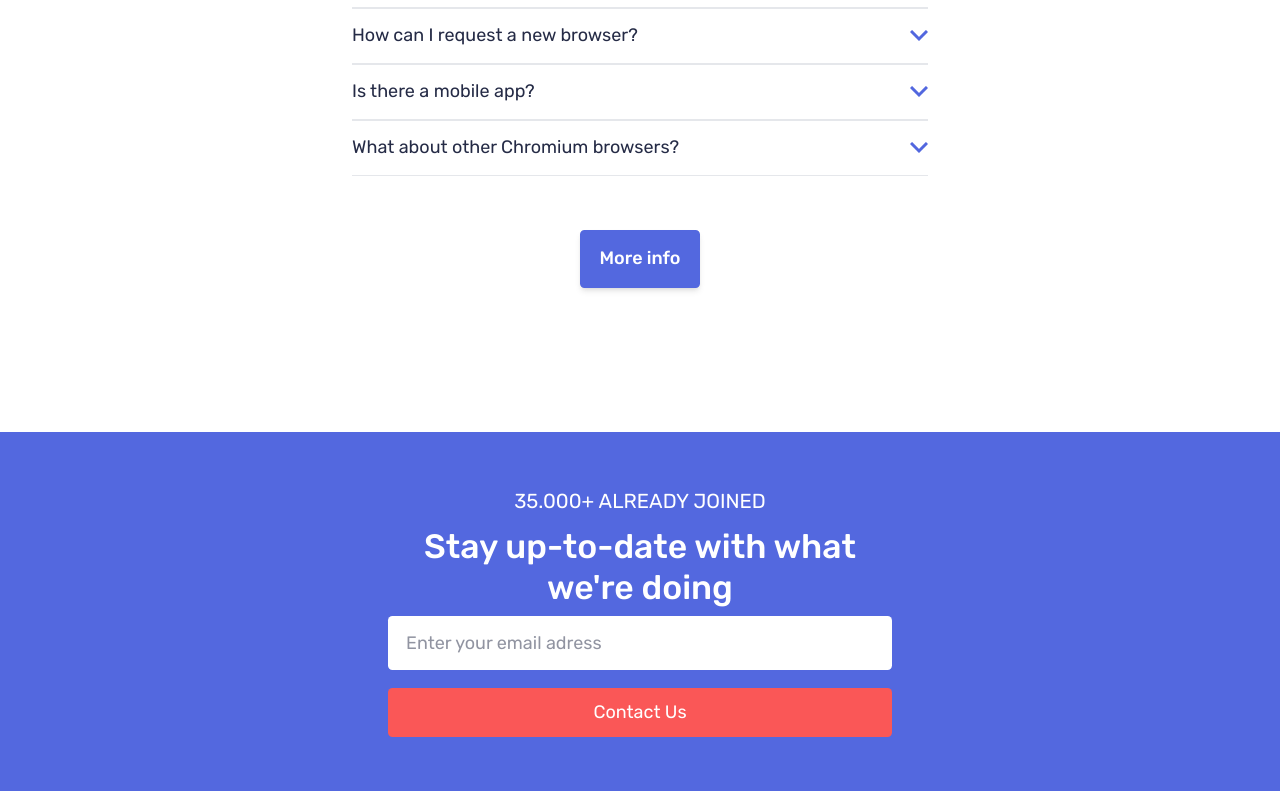
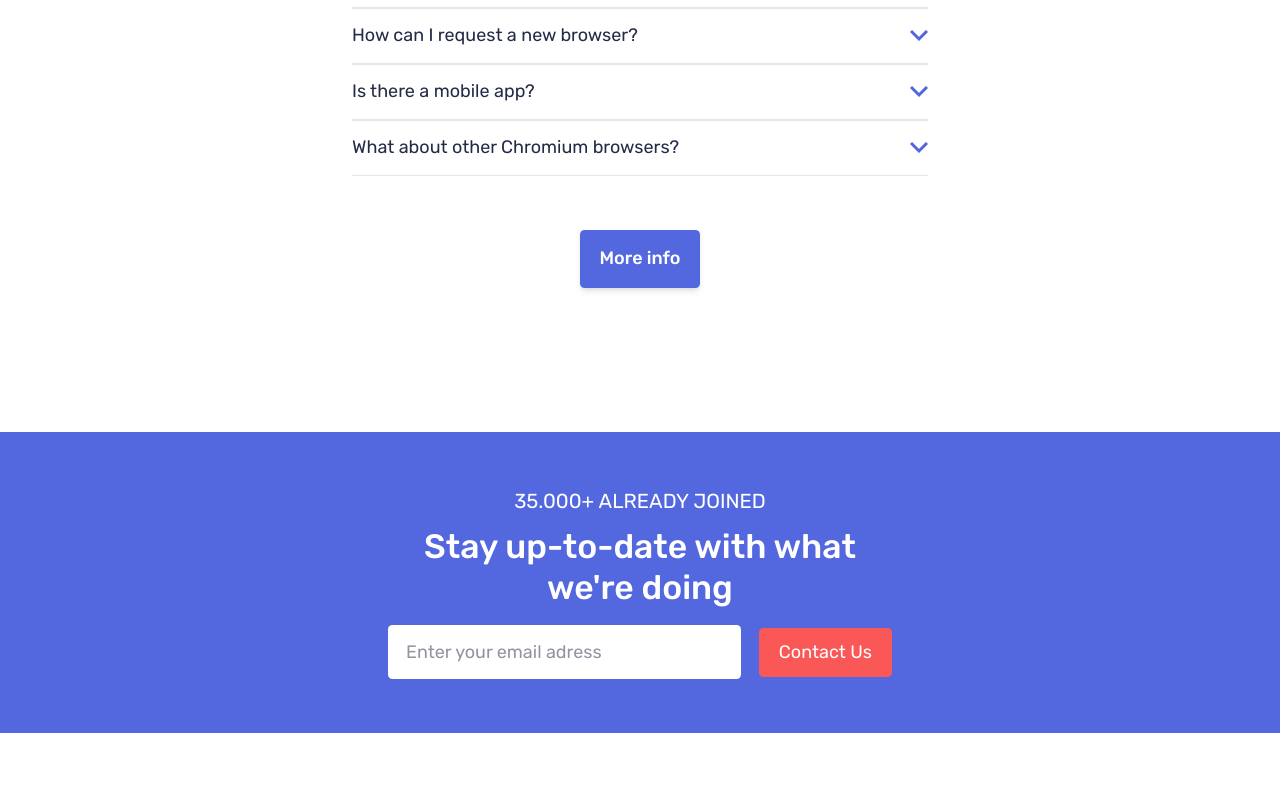
Before and after one commit to Kamil-Budzik/Bookmark-landing-page, a Next.js app: page / in a window 1280 px wide. Shown: the part 3180-3980 px from the top of the page. After the commit the page ends 3922 px from the top, so only its background shows below. Built offline with nearby package versions, Linux system fonts and the light colour scheme.

Commit message:
chore: Add desktop styles

```diff
--- a/src/components/Newsletter.tsx
+++ b/src/components/Newsletter.tsx
@@ -10,13 +10,16 @@ const Newsletter = () => {
             Stay up-to-date with what we're doing
           </h3>
         </header>
-        <form className="flex flex-col">
+        <form className="flex flex-col md:mt-4 md:flex-row md:items-center md:justify-between">
           <input
-            className="rounded px-4 py-3 placeholder:text-blue-600"
+            className="mw-full rounded px-4 py-3 text-black placeholder:text-blue-600 md:flex-grow"
             placeholder="Enter your email adress"
-            type="text"
+            type="email"
           />
-          <button type="submit" className="red-button mt-4 rounded">
+          <button
+            type="submit"
+            className="red-button mt-4 rounded md:mt-0 md:ml-4"
+          >
             Contact Us
           </button>
         </form>
--- a/src/styles/globals.css
+++ b/src/styles/globals.css
@@ -16,7 +16,7 @@ body {
     @apply rounded border-2 border-transparent px-4 py-3 font-medium text-blue-700 shadow-md shadow-slate-300 transition duration-300 hover:border-gray-300;
   }
   .red-button {
-    @apply border-2 border-transparent bg-red px-4 py-2 text-white transition duration-300 hover:border-red hover:bg-transparent hover:text-red;
+    @apply border-2 border-transparent bg-red px-4 py-2 text-white transition duration-300 hover:border-red hover:bg-white hover:text-red;
   }
   .active-feature {
     @apply relative border-b-4 border-b-red text-blue-700 !important;
```
